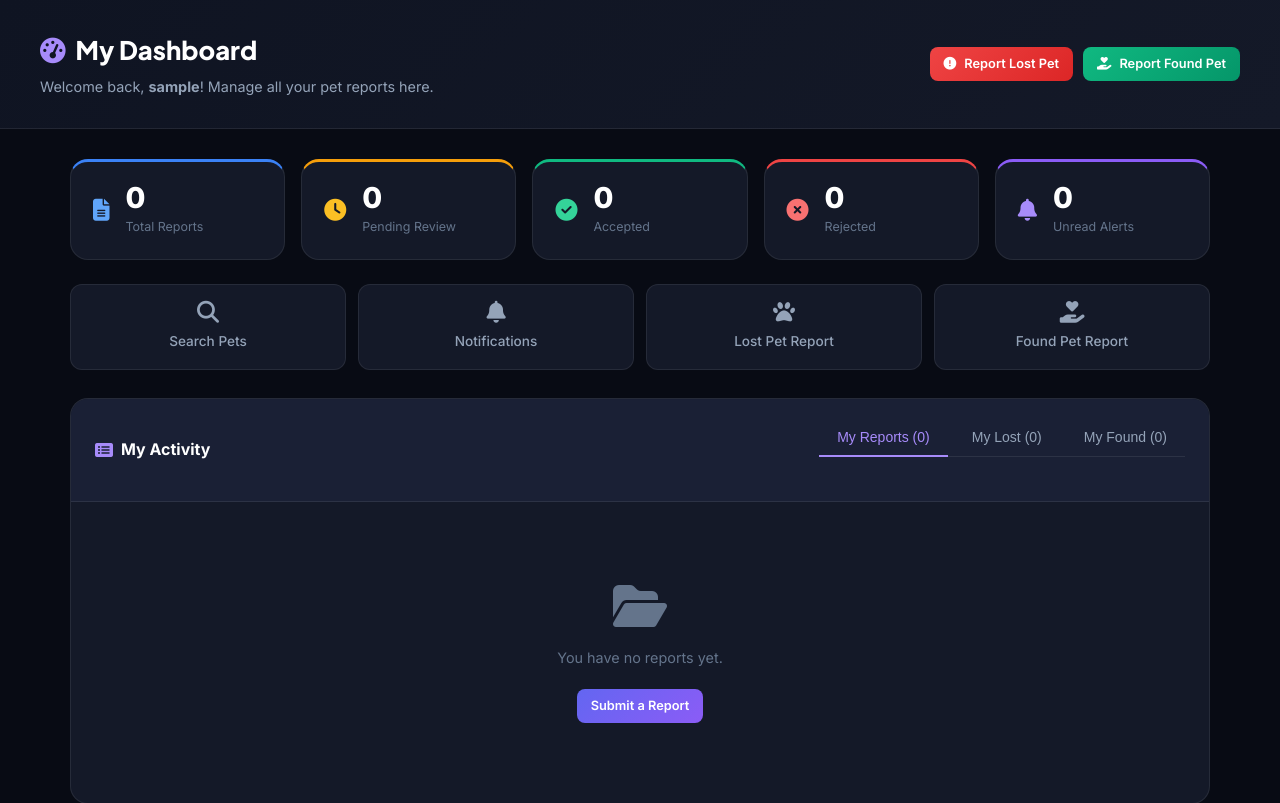
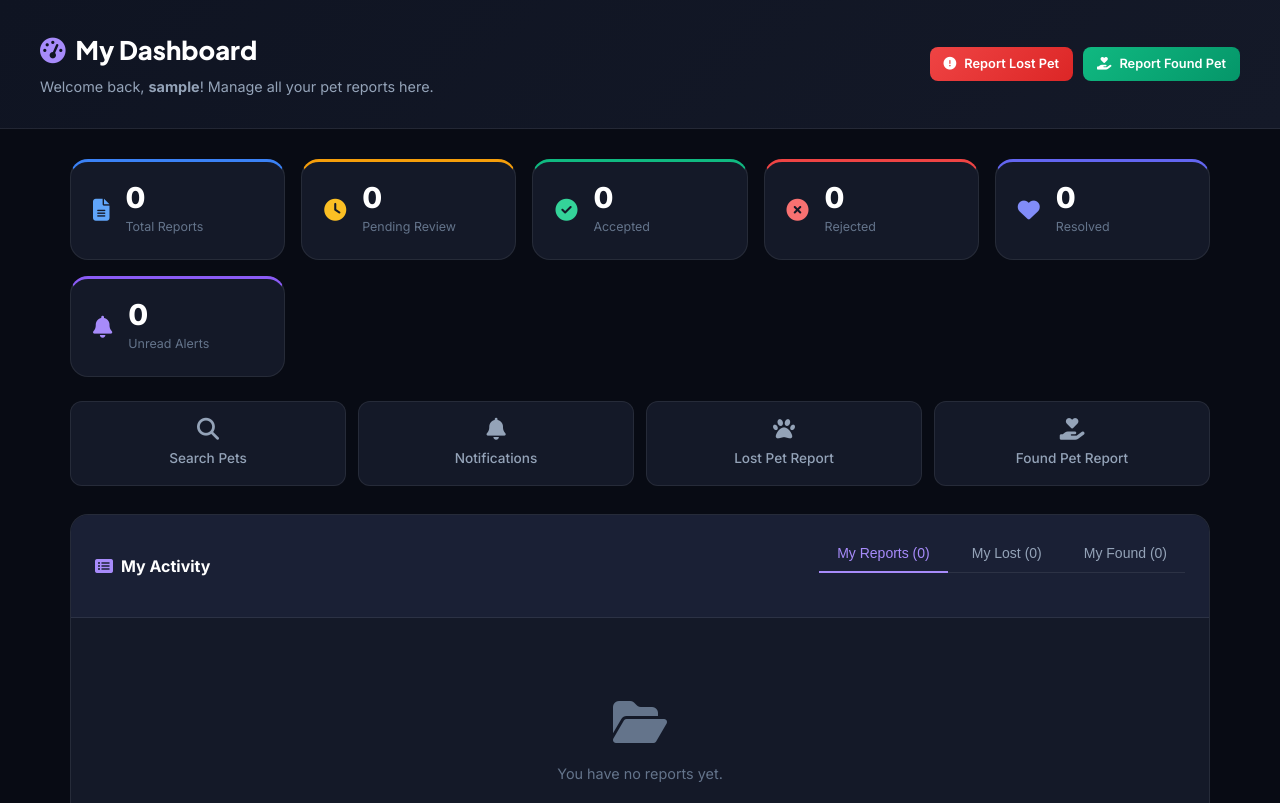
Before and after one commit to AnnMariya2005/Pet_Adoption_and_Rescue, a Django app: page /dashboard/ in a window 1280 px wide. Shown: the part 101-904 px from the top of the page. Run offline with Django 5.2, Linux system fonts and the light colour scheme; the visitor is signed in with stand-in values (Sample User, id 1); data that the repository does not hold is empty.

Commit message:
Update Happy Reunions logic to count Closed reports and added Resolved stat to dashboard

```diff
--- a/pet_rescue_app/static/style.css
+++ b/pet_rescue_app/static/style.css
@@ -686,12 +686,14 @@ input:checked + .custom-checkbox::after { content: '\f00c'; font-family: 'Font A
 .stat-card-v2.green  { border-top: 3px solid #10b981; }
 .stat-card-v2.red    { border-top: 3px solid #ef4444; }
 .stat-card-v2.purple { border-top: 3px solid #8b5cf6; }
+.stat-card-v2.indigo { border-top: 3px solid #6366f1; }
 .stat-icon { font-size: 22px; }
 .stat-card-v2.blue .stat-icon   { color: #60a5fa; }
 .stat-card-v2.amber .stat-icon  { color: #fbbf24; }
 .stat-card-v2.green .stat-icon  { color: #34d399; }
 .stat-card-v2.red .stat-icon    { color: #f87171; }
 .stat-card-v2.purple .stat-icon { color: #a78bfa; }
+.stat-card-v2.indigo .stat-icon { color: #818cf8; }
 .stat-num { display: block; font-size: 1.8rem; font-weight: 800; color: #fff; line-height: 1; }
 .stat-lbl { display: block; font-size: .78rem; color: var(--text-3); margin-top: 4px; }
 
--- a/pet_rescue_app/templates/dashboard.html
+++ b/pet_rescue_app/templates/dashboard.html
@@ -52,6 +52,13 @@
                 <div class="stat-info">
                     <span class="stat-num">{{ rejected_reports }}</span>
                     <span class="stat-lbl">Rejected</span>
+                </div>
+            </div>
+            <div class="stat-card-v2 indigo">
+                <div class="stat-icon"><i class="fas fa-heart"></i></div>
+                <div class="stat-info">
+                    <span class="stat-num">{{ closed_reports }}</span>
+                    <span class="stat-lbl">Resolved</span>
                 </div>
             </div>
             <div class="stat-card-v2 purple">
--- a/pet_rescue_app/views.py
+++ b/pet_rescue_app/views.py
@@ -119,7 +119,8 @@ def home_view(request):
     lost_pets = PetReport.objects.filter(report_type='Lost').order_by('-created_at')[:6]
     found_pets = PetReport.objects.filter(report_type='Found').order_by('-created_at')[:6]
     total_reports = PetReport.objects.count()
-    accepted_reports = PetReport.objects.filter(status='Accepted').count()
+    # "Happy Reunions" now counts pets that are 'Closed' (Journey complete)
+    reunited_count = PetReport.objects.filter(status='Closed').count()
 
     unread_count = 0
     if request.user.is_authenticated:
@@ -129,7 +130,7 @@ def home_view(request):
         'lost_pets': lost_pets,
         'found_pets': found_pets,
         'total_reports': total_reports,
-        'accepted_reports': accepted_reports,
+        'accepted_reports': reunited_count,
         'unread_count': unread_count,
     })
 
@@ -159,6 +160,7 @@ def dashboard(request):
         'pending_reports': my_reports.filter(status='Pending').count(),
         'accepted_reports': my_reports.filter(status='Accepted').count(),
         'rejected_reports': my_reports.filter(status='Rejected').count(),
+        'closed_reports': my_reports.filter(status='Closed').count(),
         'lost_count': my_lost_reports.count(),
         'found_count': my_found_reports.count(),
 
```
